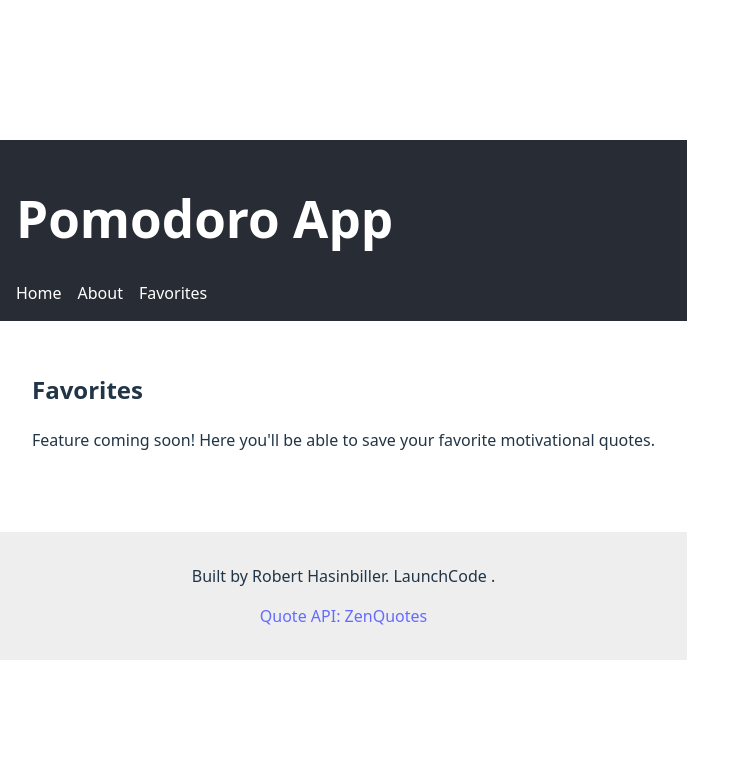
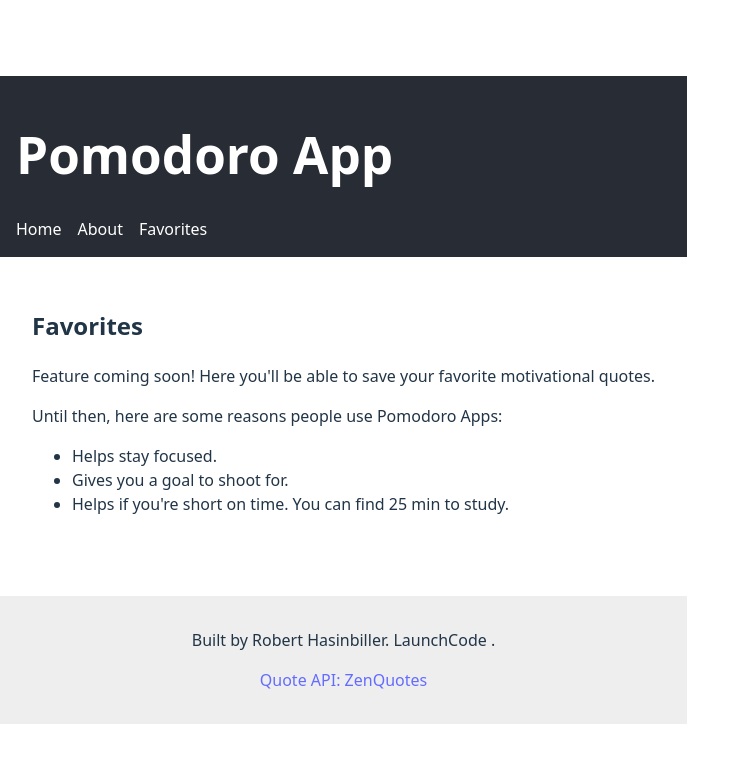
Before and after one commit to rkhasinbiller/Unit-1-Final-Project-Robert-H, a React (Vite) app in the folder final-project/: page /favorites in a window 1280 px wide. Shown: the top 762 px of the page, without its empty margins (0-750 px from the left). Built offline with nearby package versions, Linux system fonts and the light colour scheme.

Commit message:
added list

```diff
--- a/final-project/src/pages/Favorites.jsx
+++ b/final-project/src/pages/Favorites.jsx
@@ -3,6 +3,15 @@ export default function Favorites() {
     <div style={{ padding: "2rem" }}>
       <h2>Favorites</h2>
       <p>Feature coming soon! Here you'll be able to save your favorite motivational quotes.</p>
+
+       <p>Until then, here are some reasons people use Pomodoro Apps:</p>
+    <ul>
+      <li>Helps stay focused.</li>
+      <li>Gives you a goal to shoot for.</li>
+      <li>Helps if you're short on time. You can find 25 min to study.</li>
+    </ul>
     </div>
+
+
   );
 }
```
